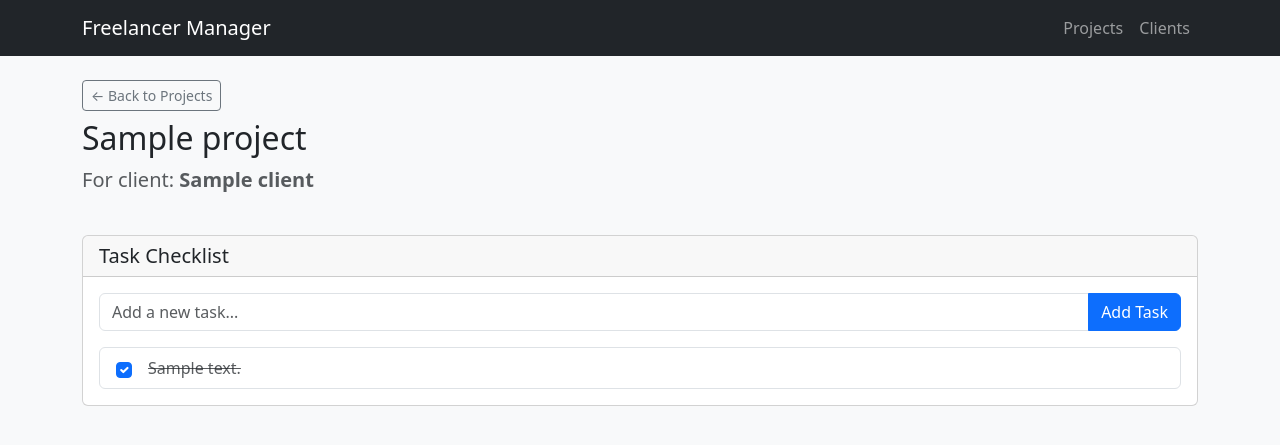
After one commit to basselfads23/freelancer-manager, a Flask app: page /project/1 in a window 1280 px wide. The commit adds this page. Shown: the top 445 px of the page. Run offline with Flask 3, Linux system fonts and the light colour scheme; tables that the repository leaves empty hold one stand-in row (values such as "Sample post").

Commit message:
feat: Complete V3 with task management and progress bars

```diff
--- a/app.py
+++ b/app.py
@@ -13,41 +13,26 @@ db = SQLAlchemy(app)
 migrate = Migrate(app, db)
 
 # -----------------------
-# Database Models (v2)
+# Database Models (v3)
 # -----------------------
 
-# NEW: Client Model
 class Client(db.Model):
+
     id = db.Column(db.Integer, primary_key=True)
     name = db.Column(db.String(100), nullable=False)
     email = db.Column(db.String(100), nullable=True)
-    # This creates a 'projects' attribute on the Client model,
-    # so you can easily access all projects for a given client.
     projects = db.relationship('Project', backref='client', lazy=True)
 
-@app.route('/delete_client/<int:client_id>', methods=['POST'])
-def delete_client(client_id):
-    client_to_delete = Client.query.get_or_404(client_id)
-
-    # Check if the client has any associated projects
-    if client_to_delete.projects:
-        flash(f'Cannot delete {client_to_delete.name}. They still have active projects.', 'danger')
-    else:
-        db.session.delete(client_to_delete)
-        db.session.commit()
-        flash(f'Client {client_to_delete.name} has been deleted.', 'success')
-
-    return redirect(url_for('clients'))
-
 class Project(db.Model):
+    # ... (add the new 'tasks' relationship and helper properties)
     id = db.Column(db.Integer, primary_key=True)
     title = db.Column(db.String(100), nullable=False)
     description = db.Column(db.Text, nullable=True)
     deadline = db.Column(db.Date, nullable=True)
+    client_id = db.Column(db.Integer, db.ForeignKey('client.id'), nullable=False)
 
-    # NEW: Foreign Key to link Project to Client
-    # This column stores the ID of the client this project belongs to.
-    client_id = db.Column(db.Integer, db.ForeignKey('client.id'), nullable=False)
+    # NEW: Relationship to the Task model
+    tasks = db.relationship('Task', backref='project', lazy=True, cascade="all, delete-orphan")
 
     @property
     def days_left(self):
@@ -56,6 +41,23 @@ class Project(db.Model):
             delta = self.deadline - today
             return delta.days
         return None
+
+    # NEW: Helper property to count completed tasks
+    @property
+    def completed_tasks(self):
+        return Task.query.filter_by(project_id=self.id, is_completed=True).count()
+
+    # NEW: Helper property to count all tasks
+    @property
+    def total_tasks(self):
+        return Task.query.filter_by(project_id=self.id).count()
+
+# NEW: Task Model
+class Task(db.Model):
+    id = db.Column(db.Integer, primary_key=True)
+    description = db.Column(db.String(200), nullable=False)
+    is_completed = db.Column(db.Boolean, default=False, nullable=False)
+    project_id = db.Column(db.Integer, db.ForeignKey('project.id'), nullable=False)
 
 # -----------------------
 # Routes
@@ -70,10 +72,11 @@ def index():
 def projects():
     if request.method == 'POST':
         title = request.form.get('title')
+
         description = request.form.get('description')
+
         deadline_str = request.form.get('deadline')
 
-        # NEW: Get the client_id from the form's dropdown
         client_id = request.form.get('client_id')
 
         deadline = datetime.strptime(deadline_str, '%Y-%m-%d').date() if deadline_str else None
@@ -82,19 +85,27 @@ def projects():
             title=title,
             description=description,
             deadline=deadline,
-            # NEW: Assign the client_id when creating the project
             client_id=client_id
         )
+
         db.session.add(new_project)
         db.session.commit()
         return redirect(url_for('projects'))
 
     all_projects = Project.query.order_by(Project.deadline.asc()).all()
-    # NEW: Fetch all clients to pass them to the template's dropdown
     all_clients = Client.query.order_by(Client.name).all()
 
-    # NEW: Pass the clients to the template
     return render_template('projects.html', projects=all_projects, clients=all_clients)
+
+# -----------------------
+# NEW: Project Detail Route
+# -----------------------
+@app.route('/project/<int:project_id>')
+def project_detail(project_id):
+    # Find the project by its ID, or return a 404 Not Found error if it doesn't exist
+    project = Project.query.get_or_404(project_id)
+    # The tasks are automatically available via the 'project.tasks' relationship we defined
+    return render_template('project_detail.html', project=project)
 
 @app.route('/delete_project/<int:project_id>', methods=['POST'])
 def delete_project(project_id):
@@ -103,9 +114,33 @@ def delete_project(project_id):
     db.session.commit()
     return redirect(url_for('projects'))
 
-# -----------------------
-# NEW: Client Routes
-# -----------------------
+@app.route('/add_task/<int:project_id>', methods=['POST'])
+def add_task(project_id):
+    # Make sure the project exists
+    project = Project.query.get_or_404(project_id)
+
+    task_description = request.form.get('task_description')
+
+    if task_description:
+        new_task = Task(
+            description=task_description,
+            project_id=project.id
+        )
+        db.session.add(new_task)
+        db.session.commit()
+        flash('New task added!', 'success')
+
+    return redirect(url_for('project_detail', project_id=project.id))
+
+@app.route('/toggle_task/<int:task_id>', methods=['POST'])
+def toggle_task(task_id):
+    task = Task.query.get_or_404(task_id)
+    # Flip the boolean value
+    task.is_completed = not task.is_completed
+    db.session.commit()
+    # Return a success response
+    return {'success': True, 'is_completed': task.is_completed}
+
 @app.route('/clients', methods=['GET', 'POST'])
 def clients():
     if request.method == 'POST':
@@ -120,6 +155,19 @@ def clients():
     all_clients = Client.query.order_by(Client.name).all()
     return render_template('clients.html', clients=all_clients)
 
+@app.route('/delete_client/<int:client_id>', methods=['POST'])
+def delete_client(client_id):
+    client_to_delete = Client.query.get_or_404(client_id)
+
+    if client_to_delete.projects:
+        flash(f'Cannot delete {client_to_delete.name}. They still have active projects.', 'danger')
+    else:
+        db.session.delete(client_to_delete)
+        db.session.commit()
+        flash(f'Client {client_to_delete.name} has been deleted.', 'success')
+
+    return redirect(url_for('clients'))
+
 # -----------------------
 # Main
 # -----------------------
--- a/templates/base.html
+++ b/templates/base.html
@@ -30,5 +30,6 @@
       {% endfor %} {% endif %} {% endwith %}
     </div>
     <div class="container">{% block content %}{% endblock %}</div>
+    {% block scripts %}{% endblock %}
   </body>
 </html>
--- /dev/null
+++ b/templates/project_detail.html
@@ -0,0 +1,107 @@
+{% extends "base.html" %} {% block content %}
+
+<div class="d-flex justify-content-between align-items-center mb-4">
+  <div>
+    <a
+      href="{{ url_for('projects') }}"
+      class="btn btn-outline-secondary btn-sm mb-2"
+      >&larr; Back to Projects</a
+    >
+    <h2>{{ project.title }}</h2>
+    <p class="lead text-muted">
+      For client:
+      <span class="fw-bold">{{ project.client.name }}</span>
+    </p>
+  </div>
+</div>
+
+<div class="card mb-4">
+  <div class="card-header">
+    <h5 class="mb-0">Task Checklist</h5>
+  </div>
+  <div class="card-body">
+    <form
+      action="{{ url_for('add_task', project_id=project.id) }}"
+      method="POST"
+      class="mb-3"
+    >
+      <div class="input-group">
+        <input
+          type="text"
+          name="task_description"
+          class="form-control"
+          placeholder="Add a new task..."
+          required
+        />
+        <button class="btn btn-primary" type="submit">Add Task</button>
+      </div>
+    </form>
+
+    <ul class="list-group">
+      {% for task in project.tasks %}
+      <li class="list-group-item d-flex align-items-center">
+        <input
+          class="form-check-input me-3 task-checkbox"
+          type="checkbox"
+          id="task-{{ task.id }}"
+          data-task-id="{{ task.id }}"
+          {%
+          if
+          task.is_completed
+          %}checked{%
+          endif
+          %}
+        />
+        <label
+          for="task-{{ task.id }}"
+          class="form-check-label {% if task.is_completed %}text-muted text-decoration-line-through{% endif %}"
+        >
+          {{ task.description }}
+        </label>
+      </li>
+      {% else %}
+      <li class="list-group-item text-muted">No tasks yet. Add one above!</li>
+      {% endfor %}
+    </ul>
+  </div>
+</div>
+
+{% endblock %} {% block scripts %}
+<script>
+  // Wait for the document to be fully loaded
+  document.addEventListener("DOMContentLoaded", function () {
+    // Get all the task checkboxes
+    const checkboxes = document.querySelectorAll(".task-checkbox");
+
+    checkboxes.forEach(function (checkbox) {
+      checkbox.addEventListener("change", function () {
+        const taskId = this.dataset.taskId;
+        const isCompleted = this.checked;
+        const label = document.querySelector(`label[for="task-${taskId}"]`);
+
+        // Send a request to the server in the background
+        fetch(`/toggle_task/${taskId}`, {
+          method: "POST",
+        })
+          .then((response) => response.json())
+          .then((data) => {
+            if (data.success) {
+              // If the server confirms success, update the style
+              if (isCompleted) {
+                label.classList.add(
+                  "text-muted",
+                  "text-decoration-line-through"
+                );
+              } else {
+                label.classList.remove(
+                  "text-muted",
+                  "text-decoration-line-through"
+                );
+              }
+            }
+          });
+      });
+    });
+  });
+</script>
+{% endblock %}
```
Also changed, not shown: migrations/versions/965c569b812f_add_task_model.py (added, +35 -0 lines), templates/projects.html (+22 -1 lines), README.md (added).
